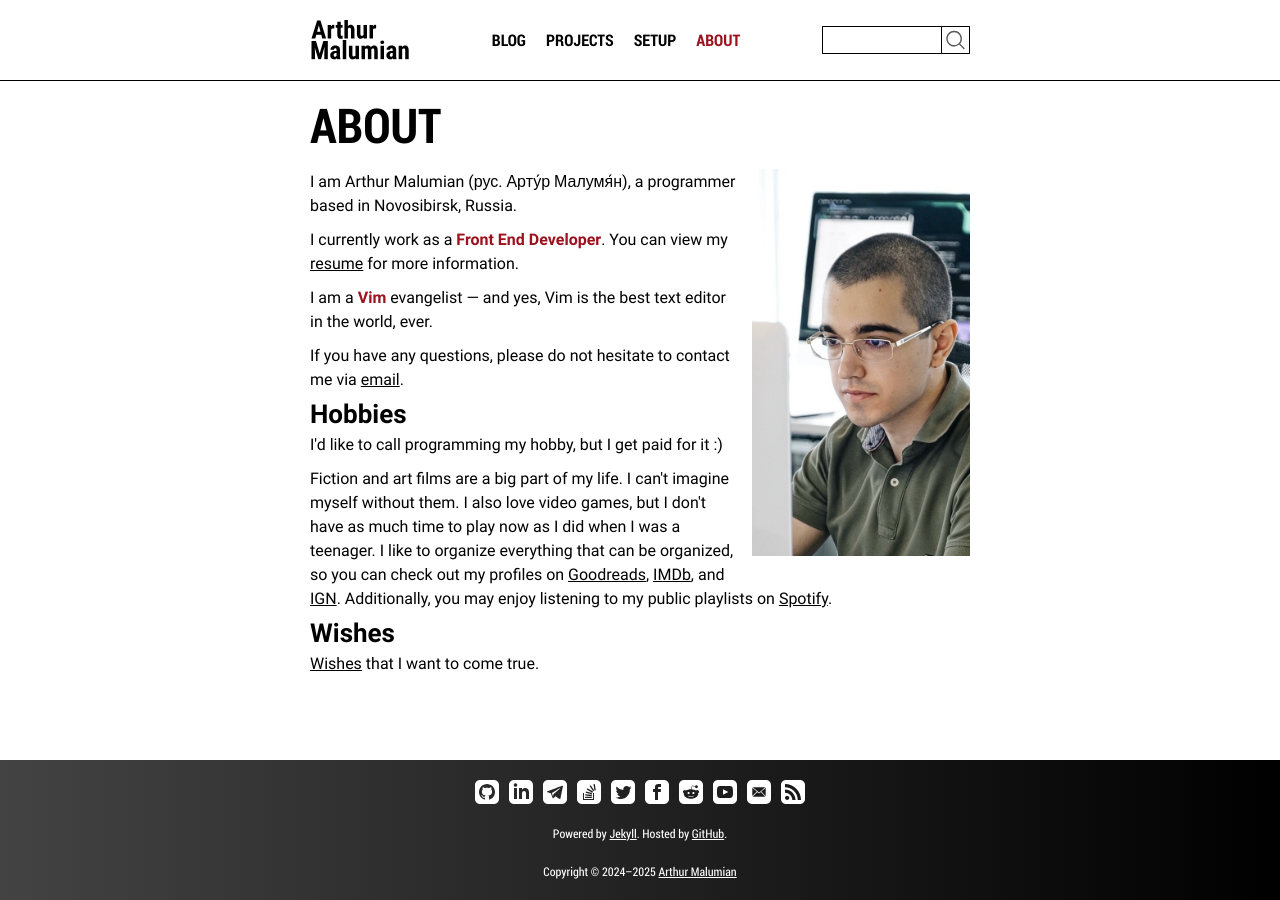
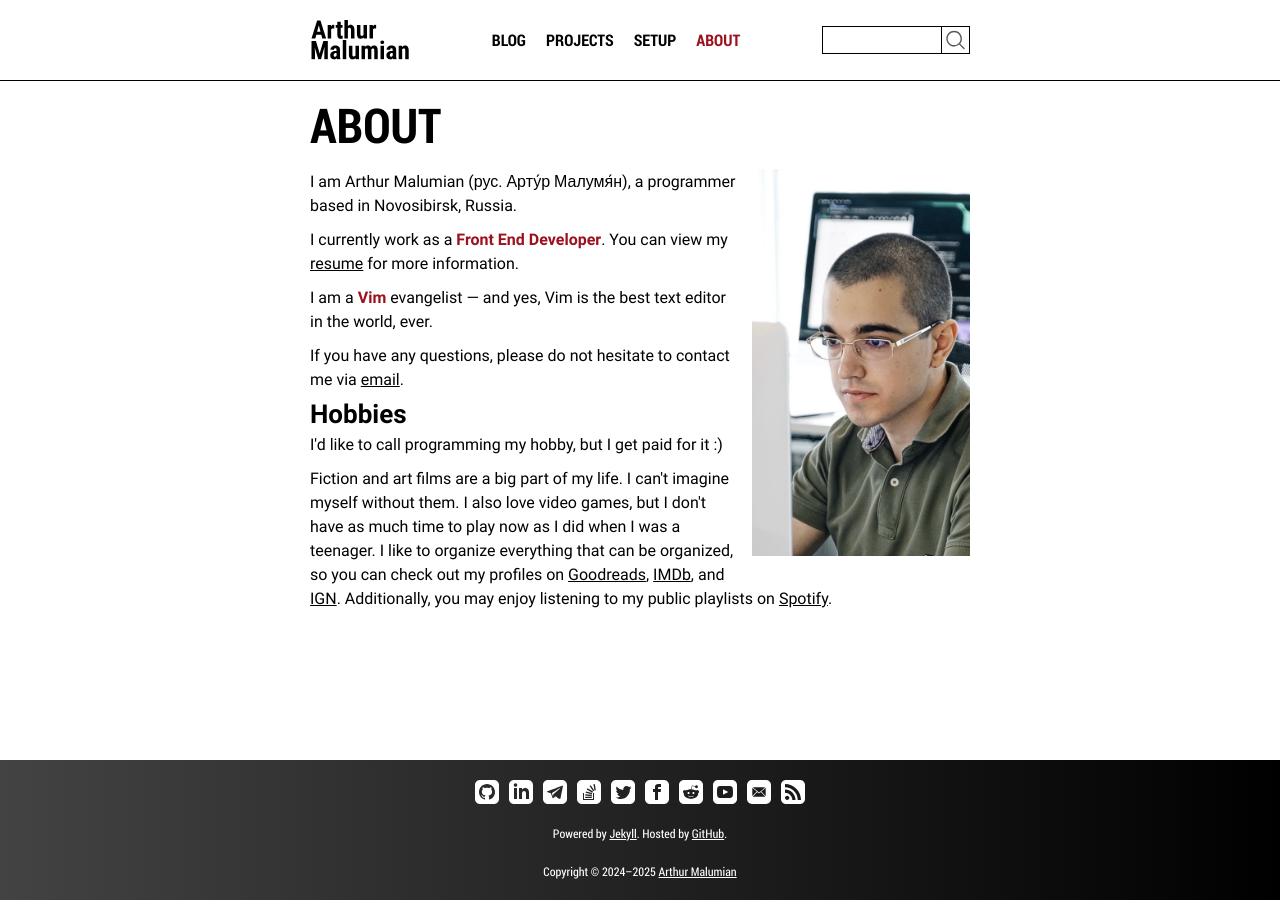
Before and after one commit to amalumian/www.malumian.dev, a Jekyll site: the page built from about.html, in a window 1280 px wide. Built offline with Jekyll 4.4.1, drawn with Linux system fonts in a browser that asks for light colours.

Commit message:
Update setup.html

```diff
--- a/about.html
+++ b/about.html
@@ -47,9 +47,4 @@ image: /assets/images/about/arthur-malumian-wide.webp
       >Spotify</a
     >.
   </p>
-  <h2>Wishes</h2>
-  <p>
-    <a href="https://ohmywishes.com/users/amalumian" target="_blank">Wishes</a>
-    that I want to come true.
-  </p>
 </section>
```
